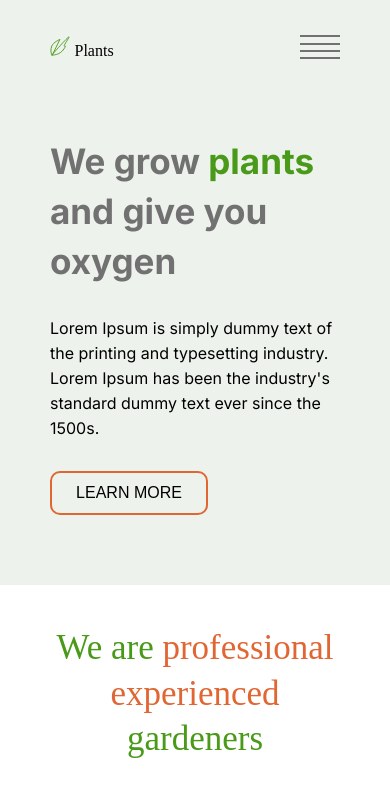
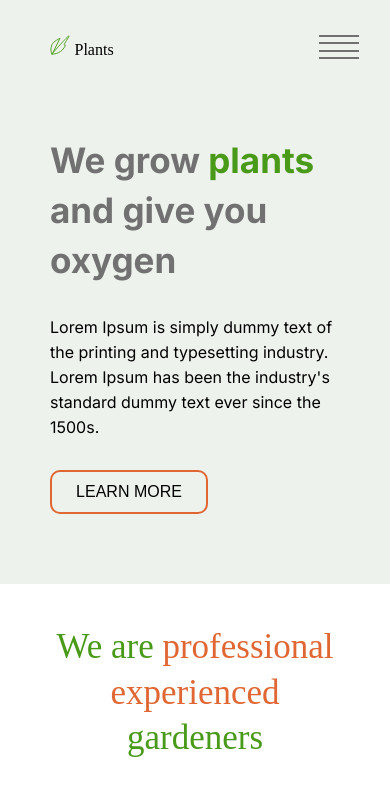
Before and after one commit to Krautsou-Andrei/stage0, a plain HTML site: page plants/index.html in a window 390 px wide. Shown: the top 798 px of the page. Drawn offline with Linux system fonts and the light colour scheme; a web font is replaced by a local one.

Commit message:
modified:   plants/style/media.css

```diff
--- a/plants/style/media.css
+++ b/plants/style/media.css
@@ -231,6 +231,9 @@
 @media only screen and (max-width: 633px) {
   .menu-burger__wrap {
     display: block;
+    position: fixed;
+    right: 7.89%;
+    z-index: 10;
   }
 
   .menu {
@@ -261,6 +264,10 @@
   .button__text {
     font-size: 0.625rem;
     line-height: 2;
+  }
+
+  .menu-burger__wrap {
+    right: 6.58%;
   }
   /* -------------welcome----------------- */
   .welcome__container {
```
